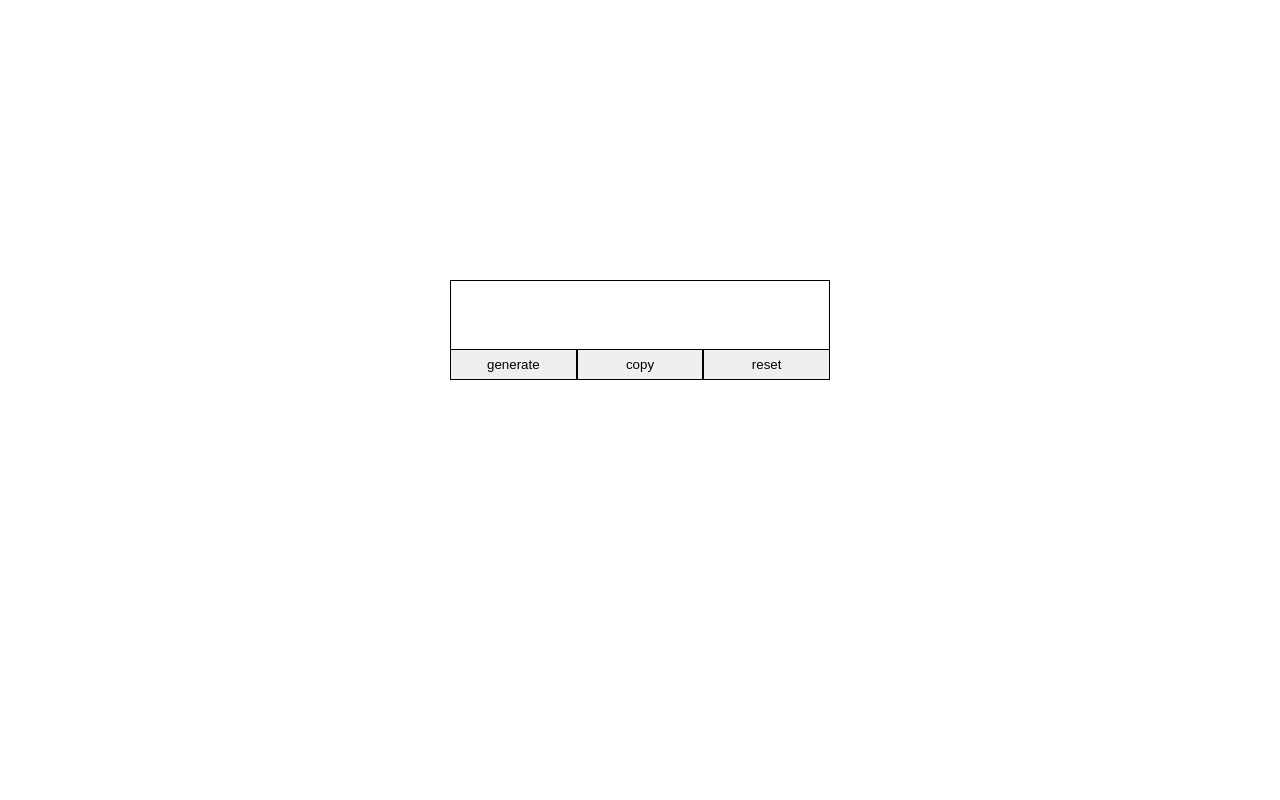
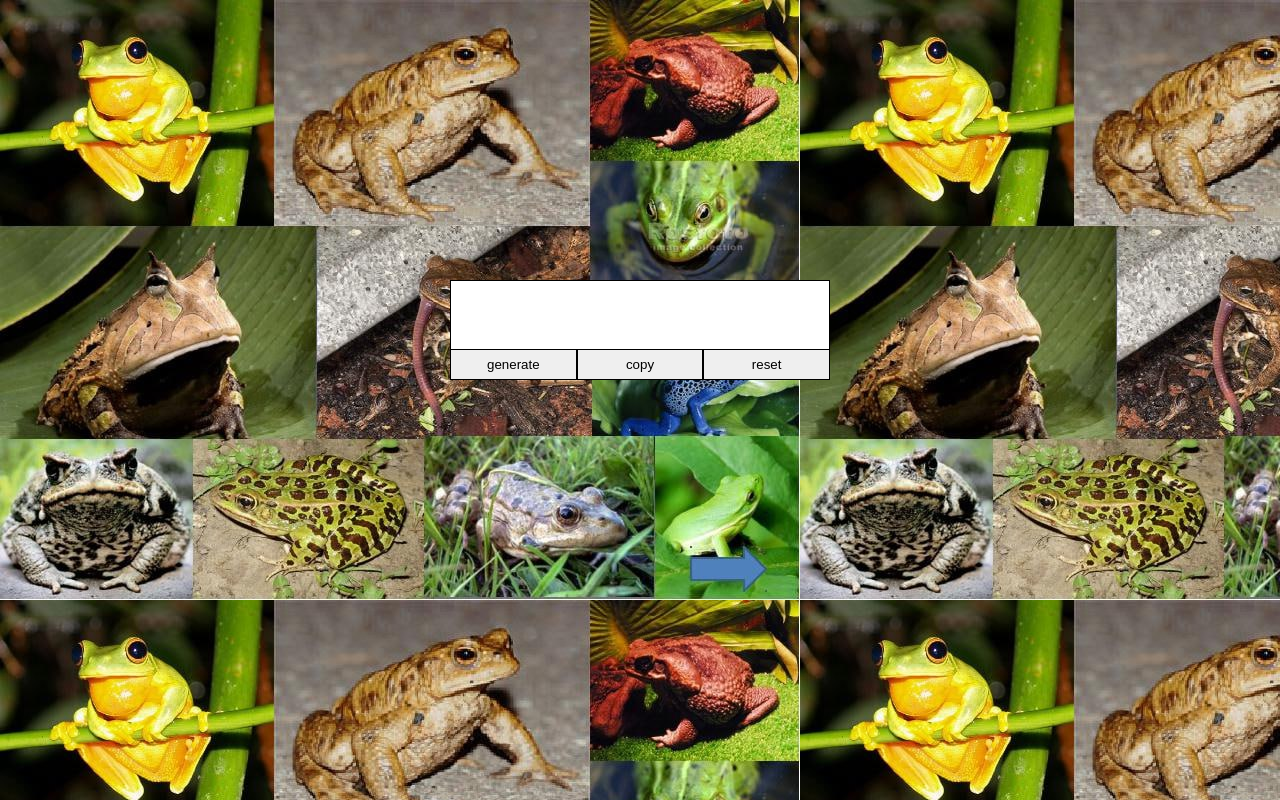
Before and after one commit to Andrew1aptev/password_generator, a plain HTML site: page index.html in a window 1280 px wide. Drawn offline with Linux system fonts and the light colour scheme.

Commit message:
add 'frog' bg

```diff
--- a/css/style.css
+++ b/css/style.css
@@ -6,7 +6,9 @@
     padding: 0;
 }
 
-
+body{
+    background-image: url(../img/bg.jpg);
+}
 .box{
     display: flex;
     flex-direction: column;
```
Also changed, not shown: img/bg.jpg (added).
